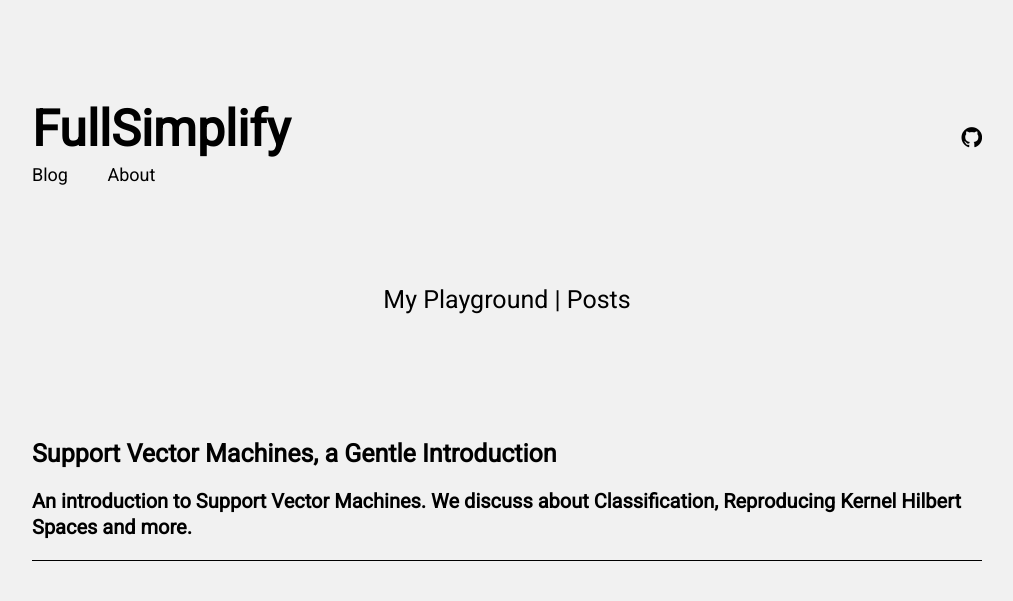
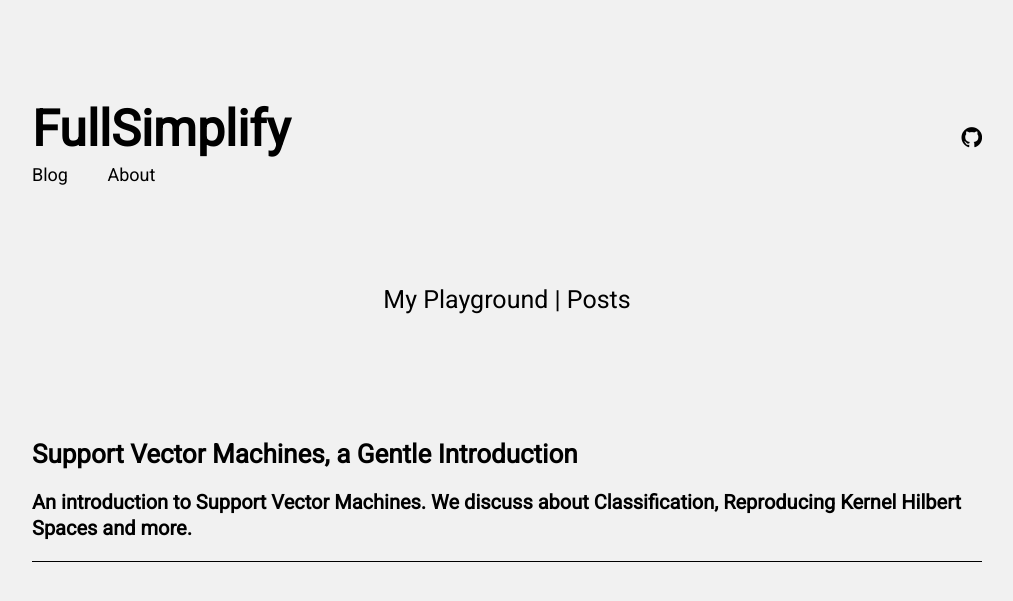
Before and after one commit to FullSimplify/FullSimplify.github.io, a Jekyll site: the page built from index.html, in a window 1280 px wide. Shown: the top 601 px of the page, without its empty margins (133-1146 px from the left). Built offline with Jekyll 4.4.1, drawn with Linux system fonts in a browser that asks for light colours.

Commit message:
Update _default.scss

```diff
--- a/_sass/_default.scss
+++ b/_sass/_default.scss
@@ -22,7 +22,7 @@
 	}
 }
 a:active {
-    text-decoration: underline;
+    //text-decoration: underline;
 }
 p {
     font-size: 20px;
@@ -191,7 +191,7 @@
 }
 
 .post-teaser__title {
-    font-size: 25px;
+    font-size: 26px;
     //color: $iron;
 	color: black;
 }
```
